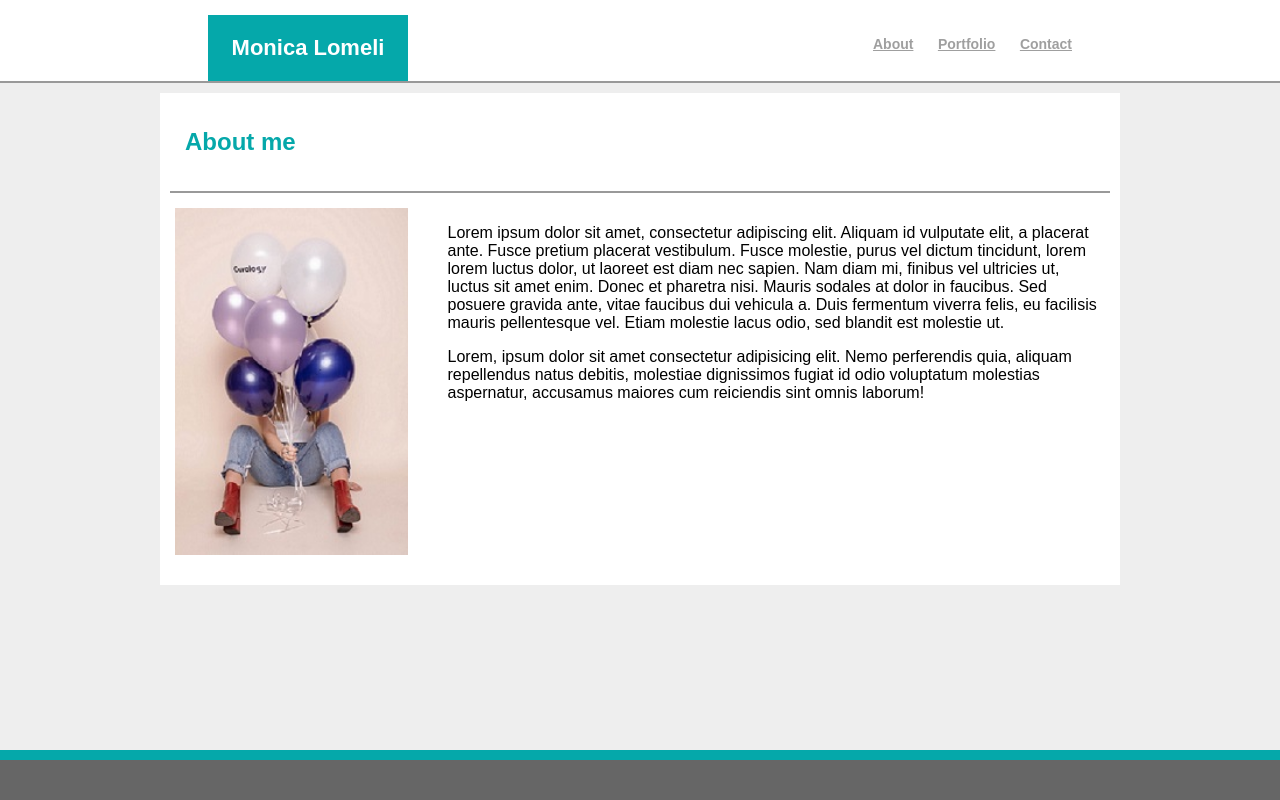
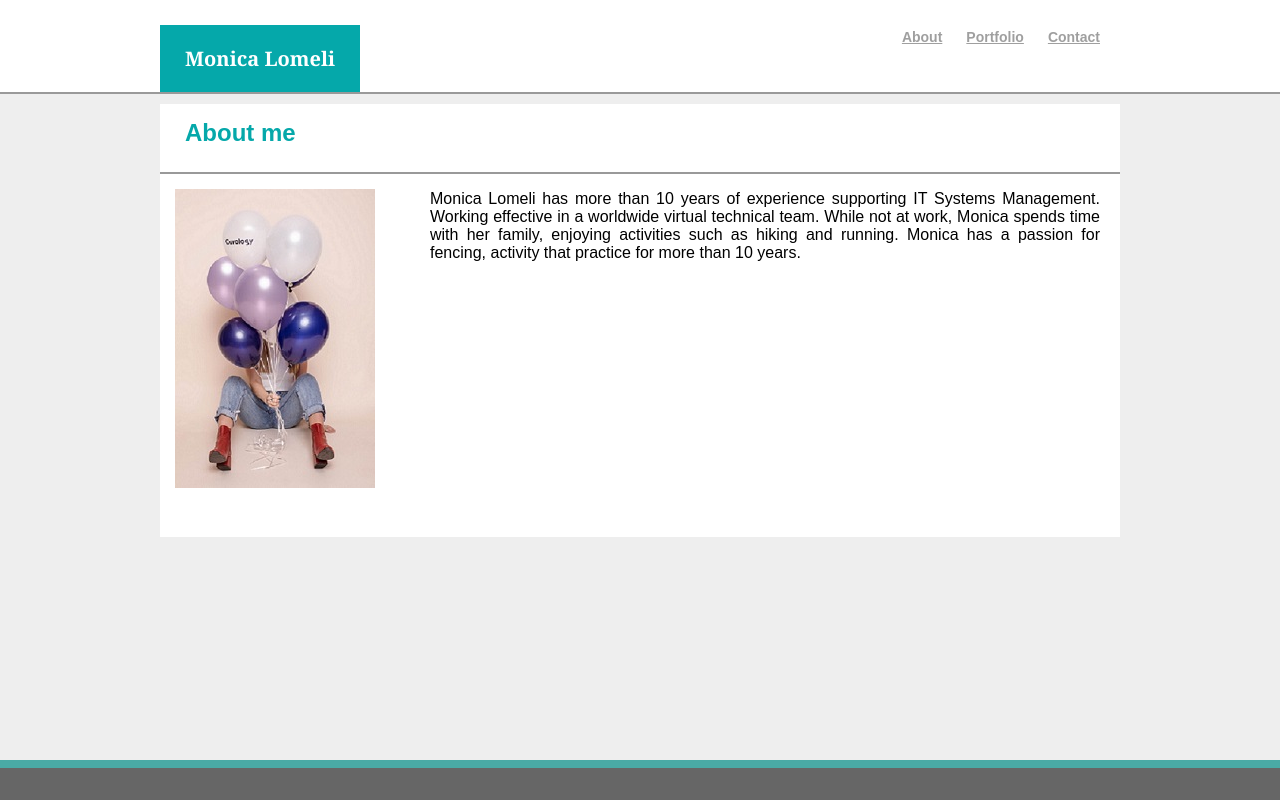
Before and after one commit to mlomelisa/Basic-Portfolio, a plain HTML site: page index.html in a window 1280 px wide. Drawn offline with Linux system fonts and the light colour scheme.

Commit message:
Fixed overlaping menu and Header

```diff
--- a/assets/css/portfolio.css
+++ b/assets/css/portfolio.css
@@ -17,3 +17,8 @@
       z-index: 3;
       position: relative;
   }
+
+  .main{
+    height: 100%;
+    overflow: auto;
+  }
--- a/assets/css/style.css
+++ b/assets/css/style.css
@@ -1,92 +1,119 @@
-/* Settings of menu */
-.menu {
+* {
+  box-sizing: border-box;
+}
+/* Css header*/
+
+.global-header{
+  max-width: 960px;
+  margin-bottom: 0px;
+}
+
+.centralheadersection {
+  margin-left: 200px;
+  margin-right: 200px;
+  max-width: 960px;
+  margin: 0 auto;
+}
+
+#name {
+
+  float: left;
+  width: 70%;
+  margin-bottom: 0px;
+
+}
+
+#name h1{
+  text-align: center;
+  color: #fff;
+  background-color: #05A8AA;
+  width: 200px;
+  top: 10px;
+  font-size: 20px;
+  font-family: 'Georgia', Times, Times New Roman, serif;
+  margin-bottom: 0px;
+  padding: 20px;
+}
+
+#menu {
+  text-align: right;
   float: right;
-    font-family: 'Raleway', sans-serif;
-    margin-right: 200px;
+  width: 30%;
+  padding: 20px;
   margin-bottom: 0px;
-    color: #777777;
-    margin-top: 20px;
 }
-.about{
+
+.about {
    padding-left: 20px;
     color: #777777;
     font-weight: bold;
     opacity: 0.7;
     font-size: 14px;
+    font-family: 'Arial', 'Helvetica Neue', Helvetica, sans-serif;
+}
+a:active {
+  color: red;
+}
+.clr {
+  clear: both;
 }
 
-/* Settings of Header */
-h1{
-    background-color: #05A8AA;
-    width: 160px;
-    top: 10px;
-    color: #fff;
-    font-size: 22px;
-    text-align: center;
-    font-family: 'Raleway', sans-serif;
-    padding: 20px;
-    margin-left: 200px;
-    margin-right: 100px;
-    margin-bottom: 0px;
+/* Css Body*/
+.container{
+  height: 960px;
+  border-top: 2px solid #999;
+  background: #eee;
+  width: 100%;
+  right: 0;
+  left: 0;
+  position: fixed;
 }
 
-/* Section of External Container */
-
-.container {
-    font-family: 'Raleway', sans-serif;
-    background: #eee;
-    border-top: 2px solid #999;
-    height: 960px;
-    right: 0;
-    left: 0;
-    width: 100%;
-    position: fixed;
-}
-/* Section of Internal container */
-.subarea {
+.sub-container {
   background: #fff;
-    width: 960px;
+  max-width: 960px;
   margin: 0 auto;
 }
 
-/* Division that containt "About me" */
-#description {
+.aboutme {
+  border-bottom: 2px solid  #999;
+}
 
-    border-bottom: 2px solid  #999;
-    font-family: 'Raleway', sans-serif;
+h2 {
+  font-family: 'Arial', 'Helvetica Neue', Helvetica, sans-serif;
   color: #05A8AA;
   margin: 10px;
   padding: 15px;
+}
 
-}
-/* Division that containt image and text */
-.main {
+.myimage {
   margin: 15px;
   overflow: auto;
-}
-
-#mypicture {
   float: left;
   padding-right: 40px;
   padding-bottom: 30px;
   width: 25%;
 }
-.text {
+
+.description {
   margin-left: 20px;
-    font-family: 'Raleway', sans-serif;
+  text-align: justify;
+  padding-right: 20px;
+  font-family: 'Arial', 'Helvetica Neue', Helvetica, sans-serif;
 
+}
+
+.clear {
+  clear: both;
 }
 
 footer {
   color: #05A8AA;
   height: 40px;
-    border-top: 10px solid #05A8AA;
+  border-top: 8px solid #4aaaa5;
   background: #666666;
   position: fixed;
   bottom: 0;
   left: 0;
   width: 100%;
 }
-.clear{
-    clear: both;
-}
--- a/index.html
+++ b/index.html
@@ -2,49 +2,49 @@
 <html lang="en">
 <head>
   <meta charset="UTF-8">
-        <title>Basic Portfolio</title>
+  <meta name="viewport" content="width=device-width, initial-scale=1.0">
+  <meta http-equiv="X-UA-Compatible" content="ie=edge">
   <link rel="stylesheet" type="text/css" href="assets/css/style.css">
+  <title>Document</title>
 </head>
+<body>
+  <header id=global-header>
+    <div class="centralheadersection">
+    <section id="name">
+        <h1>Monica Lomeli</h1>
+    </section>
 
-    <body>
-    <!--Division of header include menu and Name-->
-
-      <header>
-        <div class="menu">
+    <section id="menu">
         <a href="index.html" class="about" >About</a>
         <a href="portfolio.html" class="about" >Portfolio</a>
         <a href="contact.html" class="about" >Contact</a>
+    </section>
+
+    <div class="clr"></div>
   </div>
-        <h1>Monica Lomeli</h1>
   </header>
 
-       <!--Division of main Container -->
-
-        <section class="container">
-
-          <!--Division of internal container -->
-
-           <section class="subarea">
-
-
-
-             <div id="description">
-               <h2>About me</h2>
+  <div class="container">
+    <section class="sub-container">
+      <section class="aboutme">
+        <h2>
+          About me
+        </h2>
+      </section>
+      <section class="myimage">
+          <img id="mypicture" src="./assets/images/curology-1540891-unsplash.jpg" alt="profile picture"/>
+      </section>
+       <section class="description">
+          <p>Monica Lomeli has more than 10 years of experience supporting IT Systems Management. Working effective in a worldwide virtual technical team.
+              While not at work, Monica spends time with her family, enjoying activities such as hiking and running.
+              Monica has a passion for fencing, activity that practice for more than 10 years.
+              </p>
+       </section>
+       <div class="clear"></div>
+    </section>
   </div>
 
-             <div class="main">
-              <img id="mypicture" src="./assets/images/curology-1540891-unsplash.jpg" alt="profile picture"/>
-              <div class="text">
-                <p>Lorem ipsum dolor sit amet, consectetur adipiscing elit. Aliquam id vulputate elit, a placerat ante. Fusce pretium placerat vestibulum. Fusce molestie, purus vel dictum tincidunt, lorem lorem luctus dolor, ut laoreet est diam nec sapien. Nam diam mi, finibus vel ultricies ut, luctus sit amet enim. Donec et pharetra nisi. Mauris sodales at dolor in faucibus. Sed posuere gravida ante, vitae faucibus dui vehicula a. Duis fermentum viverra felis, eu facilisis mauris pellentesque vel. Etiam molestie lacus odio, sed blandit est molestie ut. </p>
-                <p>Lorem, ipsum dolor sit amet consectetur adipisicing elit. Nemo perferendis quia, aliquam repellendus natus debitis, molestiae dignissimos fugiat id odio voluptatum molestias aspernatur, accusamus maiores cum reiciendis sint omnis laborum!</p>
-             </div>
-            </div>
-            <div class="clear"></div>
-          </section>
-        </section>
-
-        <footer>
-        </footer>
+  <footer></footer>
 
 </body>
 </html>
```
Also changed, not shown: contact.html (+28 -20 lines), portfolio.html (+23 -15 lines), assets/images/memphis-mini.jpg (added). Lines whose indentation alone changed are shown as unchanged.
